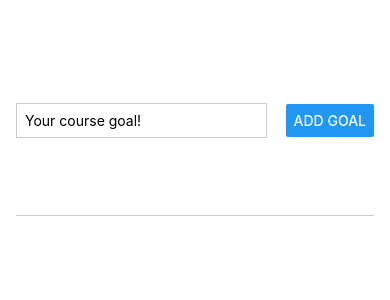
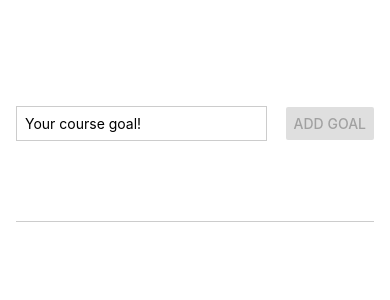
Before and after one commit to ASDAlexey/react-native-expo, a React Native app: screen / in a window 390 px wide. Shown: the top 300 px of the page. Built offline with nearby package versions, Linux system fonts and the light colour scheme.

Commit message:
flatList

```diff
--- a/App.tsx
+++ b/App.tsx
@@ -1,27 +1,38 @@
 import React, { useState } from 'react';
-import { Button, StyleSheet, Text, TextInput, View } from 'react-native';
+import { Button, StyleSheet, Text, TextInput, View, ScrollView, FlatList } from 'react-native';
 
 export default function App(): React.JSX.Element {
   const [enteredGoalText, setEnteredGoalText] = useState('');
-  const [courseGoals, setCourseGoals] = useState<string[]>([]);
+  const [courseGoals, setCourseGoals] = useState<{ text: string, id: string }[]>([]);
 
   function goalInputHandler(text: string): void {
     setEnteredGoalText(text);
   };
 
   function addGoalHandler() {
-    setEnteredGoalText('');
-    setCourseGoals(currentCourseGoals => [...currentCourseGoals, enteredGoalText]);
+    if (enteredGoalText) {
+      setEnteredGoalText('');
+      setCourseGoals(currentCourseGoals => [...currentCourseGoals, { text: enteredGoalText, id: `${Math.random()}` }]);
+    }
   };
 
   return (
     <View style={styles.appContainer}>
       <View style={styles.inputContainer}>
         <TextInput style={styles.textInput} value={enteredGoalText} placeholder="Your course goal!" onChangeText={goalInputHandler} />
-        <Button title="Add Goal" onPress={addGoalHandler} />
+        <Button title="Add Goal" onPress={addGoalHandler} disabled={!enteredGoalText} />
       </View>
       <View style={styles.goalsContainer}>
-        {courseGoals.map(goal => <Text key={goal}>{goal}</Text>)}
+        <FlatList data={courseGoals} renderItem={itemData => {
+          return (
+            <View style={styles.goalItem}>
+              <Text style={styles.goalItemText}>{itemData.item.text}</Text>
+            </View>
+          );
+        }} keyExtractor={(item, index) => {
+          return item.id;
+        }} alwaysBounceVertical={false}>
+        </FlatList>
       </View>
     </View>
   );
@@ -30,7 +41,8 @@ export default function App(): React.JSX.Element {
 const styles = StyleSheet.create({
   appContainer: {
     flex: 1,
-    padding: 50,
+    paddingTop: 50,
+    paddingBottom: 16,
     paddingHorizontal: 16,
   },
   inputContainer: {
@@ -53,4 +65,14 @@ const styles = StyleSheet.create({
   goalsContainer: {
     flex: 4,
   },
+  goalItem: {
+    marginVertical: 8,
+    borderRadius: 6,
+    backgroundColor: '#5e0acc',
+    paddingHorizontal: 12,
+    paddingVertical: 8,
+  },
+  goalItemText: {
+    color: '#fff',
+  },
 });
```
